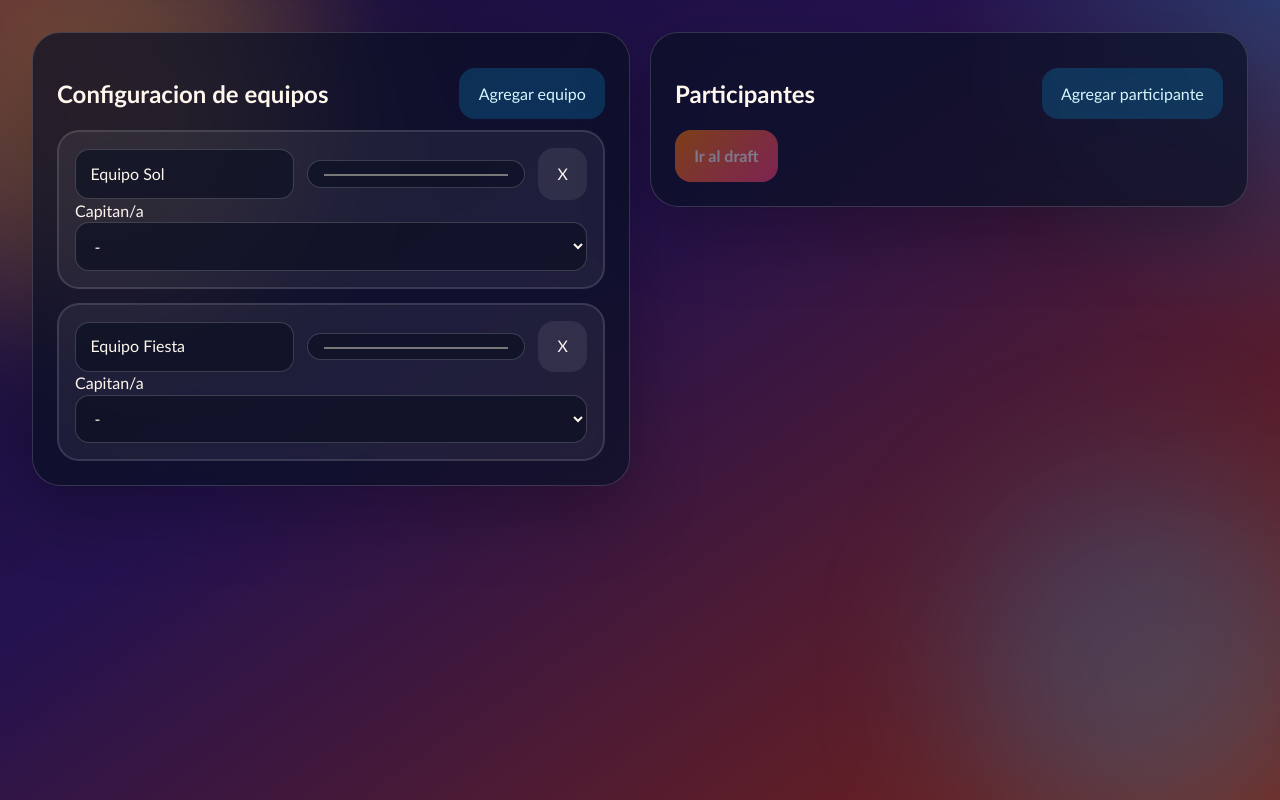
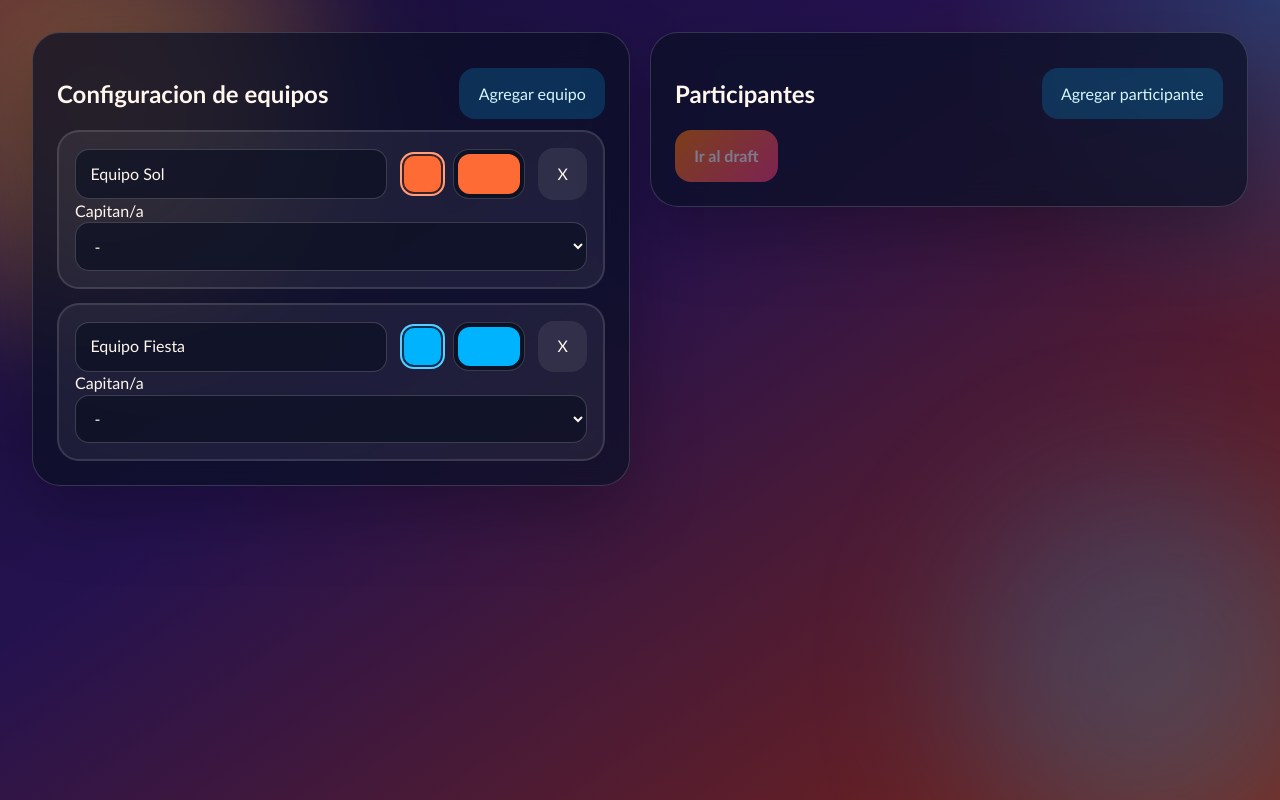
Before and after one commit to raul-arrabales/BdayGames, a React (Vite) app: page / in a window 1280 px wide. Both pictures are taken after a click on the button "Empezar". Built offline with nearby package versions, Linux system fonts and the light colour scheme.

Commit message:
local playtest support

```diff
--- a/package.json
+++ b/package.json
@@ -5,6 +5,7 @@
   "type": "module",
   "scripts": {
     "dev": "vite",
+    "playtest": "vite --mode playtest --host 127.0.0.1 --port 4174",
     "build": "tsc --noEmit && vite build",
     "preview": "vite preview",
     "test": "vitest run",
--- a/src/components/SetupScreen.tsx
+++ b/src/components/SetupScreen.tsx
@@ -48,16 +48,21 @@ export function SetupScreen({
             <article className="team-card" key={team.id}>
               <div className="team-row">
                 <input
+                  className="team-name-input"
                   aria-label={`${copy.teams} ${team.name}`}
                   value={team.name}
                   onChange={(event) => onUpdateTeam(team.id, 'name', event.target.value)}
                 />
+                <div className="team-color-picker">
+                  <span className="team-color-swatch" aria-hidden="true" style={{ backgroundColor: team.color }} />
                   <input
+                    className="team-color-input"
                     aria-label={`${copy.teams} color`}
                     type="color"
                     value={team.color}
                     onChange={(event) => onUpdateTeam(team.id, 'color', event.target.value)}
                   />
+                </div>
                 <button className="ghost-button" onClick={() => onRemoveTeam(team.id)}>
                   X
                 </button>
--- a/src/lib/storage.ts
+++ b/src/lib/storage.ts
@@ -1,6 +1,8 @@
 import type { PersistedEvent } from '../types';
 
-export const STORAGE_KEY = 'bday-games-event';
+const storageNamespace = import.meta.env.MODE === 'playtest' ? 'playtest' : '';
+
+export const STORAGE_KEY = storageNamespace ? `bday-games-event:${storageNamespace}` : 'bday-games-event';
 
 export function loadPersistedEvent(): PersistedEvent | null {
   try {
--- a/src/styles.css
+++ b/src/styles.css
@@ -48,6 +48,31 @@ select {
   border: 1px solid rgba(255, 255, 255, 0.18);
   background: rgba(12, 17, 35, 0.7);
   color: inherit;
+}
+
+input[type="color"] {
+  appearance: none;
+  -webkit-appearance: none;
+  width: 4.5rem;
+  height: 3.1rem;
+  padding: 0.25rem;
+  background: rgba(12, 17, 35, 0.92);
+  border-radius: 16px;
+  cursor: pointer;
+}
+
+input[type="color"]::-webkit-color-swatch-wrapper {
+  padding: 0;
+}
+
+input[type="color"]::-webkit-color-swatch {
+  border: none;
+  border-radius: 12px;
+}
+
+input[type="color"]::-moz-color-swatch {
+  border: none;
+  border-radius: 12px;
 }
 
 #root {
@@ -215,6 +240,31 @@ select {
   justify-content: space-between;
 }
 
+.team-name-input {
+  min-width: 0;
+  flex: 1 1 auto;
+}
+
+.team-color-picker {
+  display: flex;
+  align-items: center;
+  gap: 0.55rem;
+  flex: 0 0 auto;
+}
+
+.team-color-swatch {
+  width: 2.8rem;
+  height: 2.8rem;
+  border-radius: 14px;
+  border: 2px solid rgba(255, 255, 255, 0.35);
+  box-shadow: 0 0 0 2px rgba(10, 16, 37, 0.8) inset;
+}
+
+.team-color-input {
+  width: 4.5rem;
+  flex: 0 0 auto;
+}
+
 .stack {
   display: grid;
   gap: 0.9rem;
```
Also changed, not shown: 2 other files (tests, documents, lock files or other folders). Lines whose indentation alone changed are shown as unchanged.
